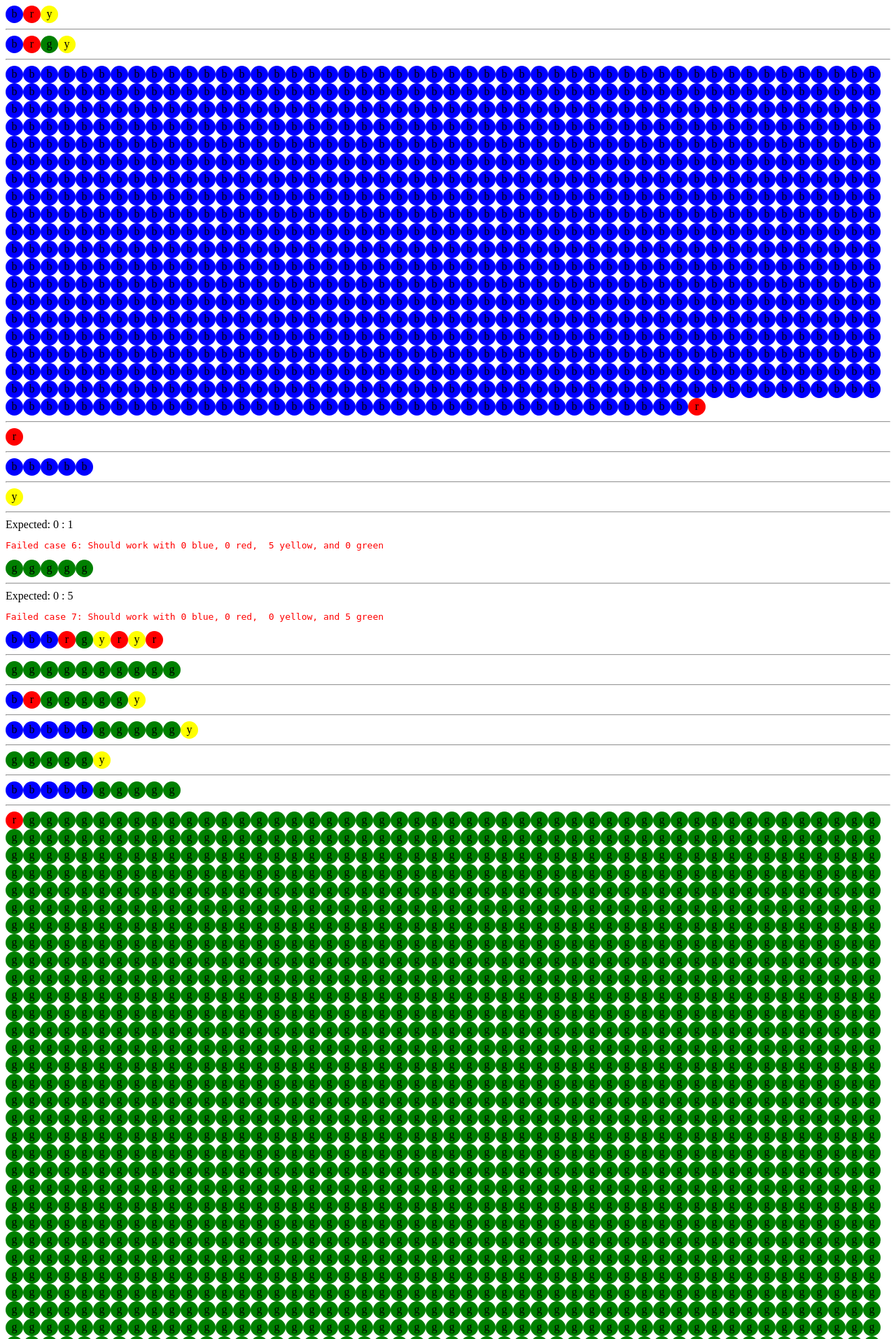
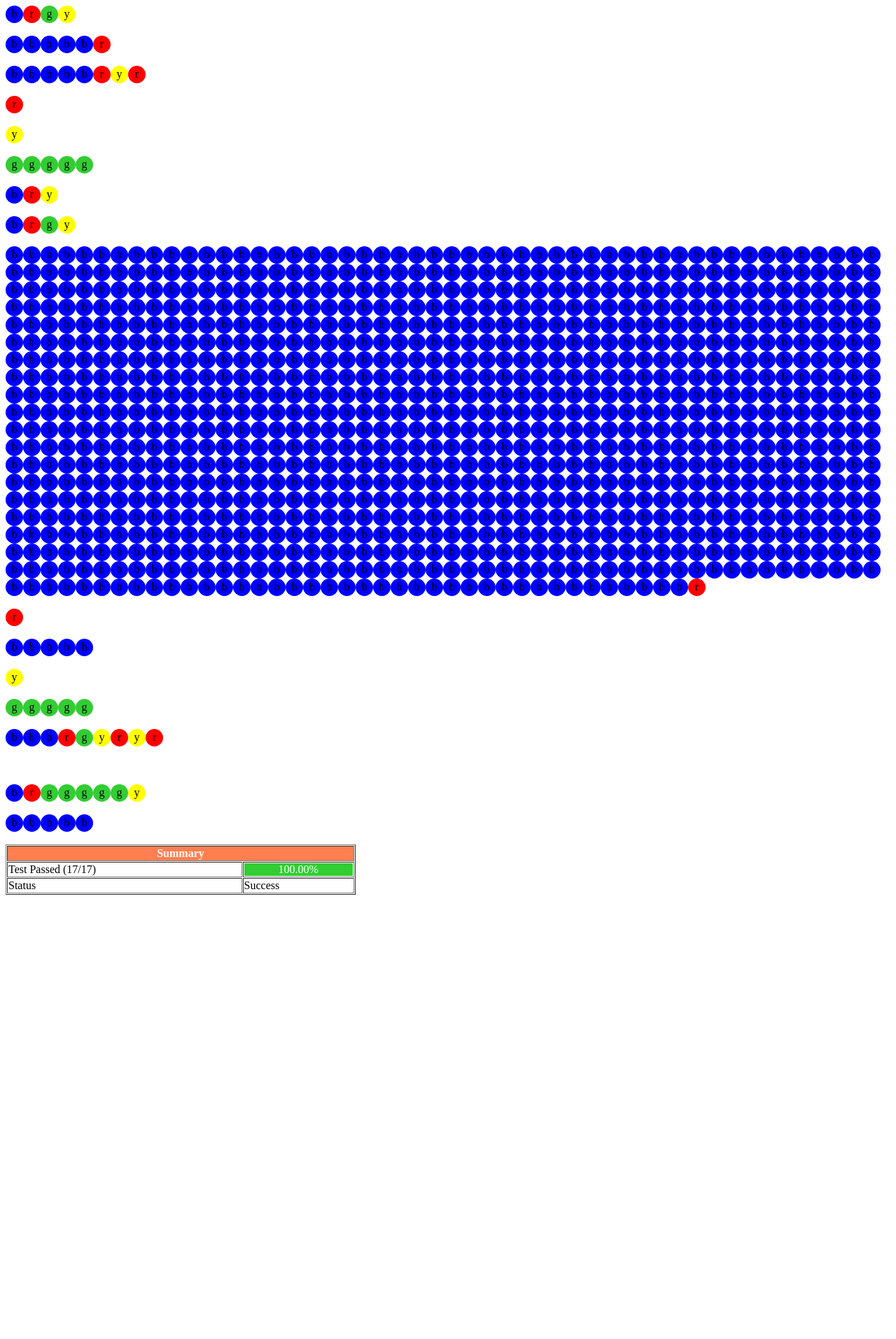
Before and after one commit to ravindrasinghinbox/dev, a PHP site: page /codetest/index.php in a window 1280 px wide. Shown: the top 1914 px of the page at 70% size. After the commit the page ends 1279 px from the top, so only its background shows below. Run offline with PHP 8.4, Linux system fonts and the light colour scheme.

Commit message:
Created new test and optimized code

```diff
--- a/codetest/index.php
+++ b/codetest/index.php
@@ -1,6 +1,6 @@
 <?php
 
-require 'tests/index.php';
+require 'tests/indexTest.php';
 
 /**
  * Function will build necklace
@@ -12,62 +12,48 @@ require 'tests/index.php';
  * @param int $green
  * @return int Number of used ruby
  */
-    function makeNecklace($blue, $red, $yellow, $green)
+function makeNecklace($blue = 0, $red = 0, $yellow = 0, $green = 0)
 {
-        $num = 0;
-        $prev = null;
-        $limit = $blue+$red+$yellow+$green;
+    $limit = $blue + $red + $yellow + $green;
+    $count = 0;
+    $prev = NULL;
 
-        for ($i = 0; $i < $limit; $i++)
+    for ($i = 0; $i <= $limit; $i++)
     {
-            if(($prev == null || $prev == 0 || $prev == 2) && $blue)
+        $index = $i % 4;
+        if (($prev === NULL && $blue) || ($prev == 0 && $blue) || ($prev == 2 && $blue))
         {
             $blue--;
-                $num++;
+            draw('blue');
             $prev = 0;
-                draw('blue');
         }
-            else if(($prev == null || $prev == 2 || $prev == 0) && $red)
+        elseif (($prev === NULL && $red) || ($prev == 0 && $red) || ($prev == 2 && $red))
         {
             $red--;
-                $num++;
+            draw('red');
             $prev = 1;
-                draw('red');
         }
-            else if(($prev == null || $prev == 1 || $prev == 3) && $green)
+        elseif (($prev === NULL && $green) || ($prev == 1 && $green) || ($prev == 3 && $green))
         {
             $green--;
-                $num++;
+            draw('green');
             $prev = 3;
-                draw('green');
         }
-            else if(($prev == null || $prev == 3 || $prev == 1) && $yellow)
+        elseif (($prev === NULL && $yellow) || ($prev == 1 && $yellow) || ($prev == 3 && $yellow))
         {
             $yellow--;
-                $num++;
+            draw('yellow');
             $prev = 2;
-                draw('yellow');
         }
     }
-        drawLine($num);
-        return $num;
+    return $limit - ($blue + $red + $yellow + $green);
 }
 
 /**
  * Draw val
  * @param type $val
  */
-function draw($val)
+function draw($val = '')
 {
-    echo '<span style="display:inline-block;width:25px;height:25px;border-radius:50%;line-height: 24px;text-align:center;background:'.$val.'">'.substr($val,0,1).'</span>';
+    echo '<span style="display:inline-block;width:25px;height:25px;border-radius:50%;line-height: 24px;text-align:center;background:'.($val=='green'?'limegreen':$val).'">'.substr($val,0,1).'</span>';
 }
-
-/**
- * Function draw line
- * @param none
- * @return void
- */
-function drawLine($num)
-{
-    if($num) echo '<hr/>';
-}
--- /dev/null
+++ b/codetest/tests/Summary.php
@@ -0,0 +1,76 @@
+<?php
+class Summary{
+
+    var $startTime;
+    var $time;
+    var $totalTest;
+    var $passedTest;
+    var $timeUnit = 'Sec';
+    var $memory;
+    var $memoryUnit = 'KB';
+    var $memoryUnits = array(
+        "BYTE" => 1,
+        "KB" => 1024,
+        "MB" => 1024*1024
+    );
+
+    public function __construct()
+    {
+        $this->startTime = $this->getMicroTime();
+        $this->memory = memory_get_peak_usage(TRUE);
+    }
+
+    private function endProfile()
+    {
+        $this->time = number_format($this->getMicroTime() - $this->startTime,3,'.','');
+        $this->memory = intval((memory_get_peak_usage(TRUE) - $this->memory)/$this->memoryUnits[$this->memoryUnit]);
+    }
+
+    public function report($data = array())
+    {
+        $this->endProfile();
+        $this->totalTest++;
+        if($data['expect'] === $data['output'])
+        {
+            $this->passedTest++;
+            echo '<br/><br/>';
+        }
+        else
+        {
+            $output = '<table width="500" border="1" cellpadding="1" cellspacing="1">'
+                    . '<thead>'
+                        . '<tr><th colspan="2" style="background:red;color:yellow;">'.$data['msg'].'</th></tr>'
+                    . '</thead>'
+                    . '<tbody>'
+                        . '<tr><td>Id</td><td>'.$data['id'].'</td></tr>'
+                        . '<tr><td>Time</td><td>'.$this->time.' ('.$this->timeUnit.')</td></tr>'
+                        . '<tr><td>Memory</td><td>'.$this->memory.' ('.$this->memoryUnit.')</td></tr>'
+                        . '<tr><td>Expected ('.$data['expect'].')</td><td style="color:red;">'.$data['output'].'</td></tr>'
+                        . '<tr><td>Status </td><td style="color:red;">Failed</td></tr>'
+                    . '</tbody>'
+                    . '</table>';
+            echo $output;
+        }
+    }
+
+    private function getMicroTime($float = TRUE)
+    {
+
+        return number_format(microtime($float),3,'.','');
+    }
+
+    public function __destruct()
+    {
+        $progress = number_format($this->passedTest*100/$this->totalTest,2);
+        $output = '<table width="500" border="1" cellpadding="1" cellspacing="1">'
+                . '<thead>'
+                    . '<tr><th colspan="2" style="background:coral;color:white;">Summary</th></tr>'
+                . '</thead>'
+                . '<tbody>'
+                    . '<tr><td>Test Passed ('.$this->passedTest.'/'.$this->totalTest.') </td><td><div style="text-align:center;width:'.$progress.'%;background:limegreen;color:white;">'.$progress.'%</div></td></tr>'
+                    . '<tr><td>Status</td><td>'.($this->passedTest == $this->totalTest ?'Success':'Failed').'</td></tr>'
+                . '</tbody>'
+                . '</table>';
+        echo $output;
+    }
+}
--- a/codetest/tests/index.php
+++ /dev/null
@@ -1,108 +0,0 @@
-<?php
-
-function tests()
-{
-    $testCase = array(
-        array(
-            "input" => [1,1,1,0],
-            "expect" => 3,
-            "msg" => "Should work with 1 blue, 1 red, 1 yellow and 0 green"
-        ),
-        array(
-            "input" => [1,1,1,1],
-            "expect" => 4,
-            "msg" => "Should work with 1 blue, 1 red, 1 yellow, and 1 green"
-        ),
-        array(
-            "input" => [989,147,0,0],
-            "expect" => 990,
-            "msg" => "Should work with 989 blue, 147 red,  0 yellow, and 0 green"
-        ),
-        array(
-            "input" => [0,10,0,0],
-            "expect" => 1,
-            "msg" => "Should work with 0 blue, 10 red,  0 yellow, and 0 green"
-        ),
-        array(
-            "input" => [5,0,0,0],
-            "expect" => 5,
-            "msg" => "Should work with 5 blue, 0 red,  0 yellow, and 0 green"
-        ),
-        array(
-            "input" => [0,0,5,0],
-            "expect" => 0,
-            "msg" => "Should work with 0 blue, 0 red,  5 yellow, and 0 green"
-        ),
-        array(
-            "input" => [0,0,0,5],
-            "expect" => 0,
-            "msg" => "Should work with 0 blue, 0 red,  0 yellow, and 5 green"
-        ),
-        array(
-            "input" => [3,4,2,1],
-            "expect" => 9,
-            "msg" => "Should work with 3 blue, 4 red,  2 yellow, and 1 green"
-        ),
-        array(
-            "input" => [0,0,0,10],
-            "expect" => 10,
-            "msg" => "Should work with 0 blue, 0 red,  0 yellow, and 10 green"
-        ),
-        array(
-            "input" => [0,0,0,0],
-            "expect" => 0,
-            "msg" => "Should work with 0 blue, 0 red,  0 yellow, and 0 green"
-        ),
-        array(
-            "input" => [1,1,5,5],
-            "expect" => 8,
-            "msg" => "Should work with 1 blue, 1 red,  5 yellow, and 5 green"
-        ),
-        array(
-            "input" => [5,0,5,5],
-            "expect" => 11,
-            "msg" => "Should work with 5 blue, 0 red,  5 yellow, and 5 green"
-        ),
-        array(
-            "input" => [0,0,5,5],
-            "expect" => 6,
-            "msg" => "Should work with 0 blue, 0 red,  5 yellow, and 5 green"
-        ),
-        array(
-            "input" => [5,0,0,5],
-            "expect" => 10,
-            "msg" => "Should work with 5 blue, 0 red,  0 yellow, and 5 green"
-        ),
-        array(
-            "input" => [0,2000,2000,2000],
-            "expect" => 6000,
-            "msg" => "Should work with 0 blue, 2000 red, 2000 yellow and 2000 green"
-        ),
-        array(
-            "input" => [100,20,0,20],
-            "expect" => 140,
-            "msg" => "Should work with 100 blue, 20 red, 0 yellow and 20 green"
-        ),
-    );
-
-    $totalTest = 0;
-    $passed = 0;
-    foreach($testCase as $key => $value)
-    {
-        $totalTest++;
-//        $startTime = microtime();
-        $output = call_user_func_array("makeNecklace", $value['input']);
-//        echo 'Memory(kb): '.memory_get_usage()/1024;
-//        echo '<br/>Time(ms): '.(microtime() - $startTime).'</br>';
-        if($value['expect'] !== $output)
-        {
-            echo 'Expected: '.$value['expect'].' : '.$output.'<pre style="color:red;">Failed case '.($key+1).': '.$value['msg'].'</pre>';
-        }
-        else
-        {
-            $passed++;
-        }
-    }
-    echo '<hr/><pre>Passed ('.$passed.'/'.$totalTest.') = '.number_format($passed*100/$totalTest,2).'%</pre>';
-}
-tests();
--- /dev/null
+++ b/codetest/tests/indexTest.php
@@ -0,0 +1,135 @@
+<?php
+require 'Summary.php';
+
+class Test extends Summary
+{
+    var $testCase;
+
+    function __construct()
+    {
+        parent::__construct();
+
+        $this->testCase = array(
+            array(
+                "input" => [1, 1, 1, 1],
+                "expect" => 4,
+                "msg" => "Should work with 1 blue, 1 red, 1 yellow and 1 green"
+            ),
+            array(
+                "input" => [5, 3, 0, 0],
+                "expect" => 6,
+                "msg" => "Should work with 5 blue, 3 red, 0 yellow and 0 green"
+            ),
+            array(
+                "input" => [5, 3, 1, 0],
+                "expect" => 8,
+                "msg" => "Should work with 5 blue, 3 red, 1 yellow and 0 green"
+            ),
+            array(
+                "input" => [0, 5, 0, 0],
+                "expect" => 1,
+                "msg" => "Should work with 0 blue, 5 red, 0 yellow and 0 green"
+            ),
+            array(
+                "input" => [0, 0, 5, 0],
+                "expect" => 1,
+                "msg" => "Should work with 0 blue, 0 red, 5 yellow and 0 green"
+            ),
+            array(
+                "input" => [0, 0, 0, 5],
+                "expect" => 5,
+                "msg" => "Should work with 0 blue, 0 red, 0 yellow and 5 green"
+            ),
+            array(
+                "input" => [1, 1, 1, 0],
+                "expect" => 3,
+                "msg" => "Should work with 1 blue, 1 red, 1 yellow and 0 green"
+            ),
+            array(
+                "input" => [1, 1, 1, 1],
+                "expect" => 4,
+                "msg" => "Should work with 1 blue, 1 red, 1 yellow, and 1 green"
+            ),
+            array(
+                "input" => [989, 147, 0, 0],
+                "expect" => 990,
+                "msg" => "Should work with 989 blue, 147 red,  0 yellow, and 0 green"
+            ),
+            array(
+                "input" => [0, 10, 0, 0],
+                "expect" => 1,
+                "msg" => "Should work with 0 blue, 10 red,  0 yellow, and 0 green"
+            ),
+            array(
+                "input" => [5, 0, 0, 0],
+                "expect" => 5,
+                "msg" => "Should work with 5 blue, 0 red,  0 yellow, and 0 green"
+            ),
+            array(
+                "input" => [0, 0, 5, 0],
+                "expect" => 1,
+                "msg" => "Should work with 0 blue, 0 red,  5 yellow, and 0 green"
+            ),
+            array(
+                "input" => [0, 0, 0, 5],
+                "expect" => 5,
+                "msg" => "Should work with 0 blue, 0 red,  0 yellow, and 5 green"
+            ),
+            array(
+                "input" => [3, 4, 2, 1],
+                "expect" => 9,
+                "msg" => "Should work with 3 blue, 4 red,  2 yellow, and 1 green"
+            ),
+            array(
+                "input" => [0, 0, 0, 0],
+                "expect" => 0,
+                "msg" => "Should work with 0 blue, 0 red,  0 yellow, and 0 green"
+            ),
+            array(
+                "input" => [1, 1, 5, 5],
+                "expect" => 8,
+                "msg" => "Should work with 1 blue, 1 red,  5 yellow, and 5 green"
+            ),
+            array(
+                "input" => [5, 0, 5, 5],
+                "expect" => 5,
+                "msg" => "Should work with 5 blue, 0 red,  5 yellow, and 5 green"
+            ),
+//            array(
+//                "input" => [0, 0, 5, 5],
+//                "expect" => 6,
+//                "msg" => "Should work with 0 blue, 0 red,  5 yellow, and 5 green"
+//            ),
+//            array(
+//                "input" => [5, 0, 0, 5],
+//                "expect" => 10,
+//                "msg" => "Should work with 5 blue, 0 red,  0 yellow, and 5 green"
+//            ),
+//            array(
+//                "input" => [0, 2000, 2000, 2000],
+//                "expect" => 6000,
+//                "msg" => "Should work with 0 blue, 2000 red, 2000 yellow and 2000 green"
+//            ),
+//            array(
+//                "input" => [100, 20, 0, 20],
+//                "expect" => 140,
+//                "msg" => "Should work with 100 blue, 20 red, 0 yellow and 20 green"
+//            ),
+        );
+    }
+
+    public function run()
+    {
+        foreach ($this->testCase as $key => $value)
+        {
+            parent::__construct();
+            $value['output'] = call_user_func_array("makeNecklace", $value['input']);
+            $value['id'] = $key + 1;
+            $this->report($value);
+        }
+    }
+
+}
+
+$test = new Test();
+$test->run();
```
Lines whose indentation alone changed are shown as unchanged.
